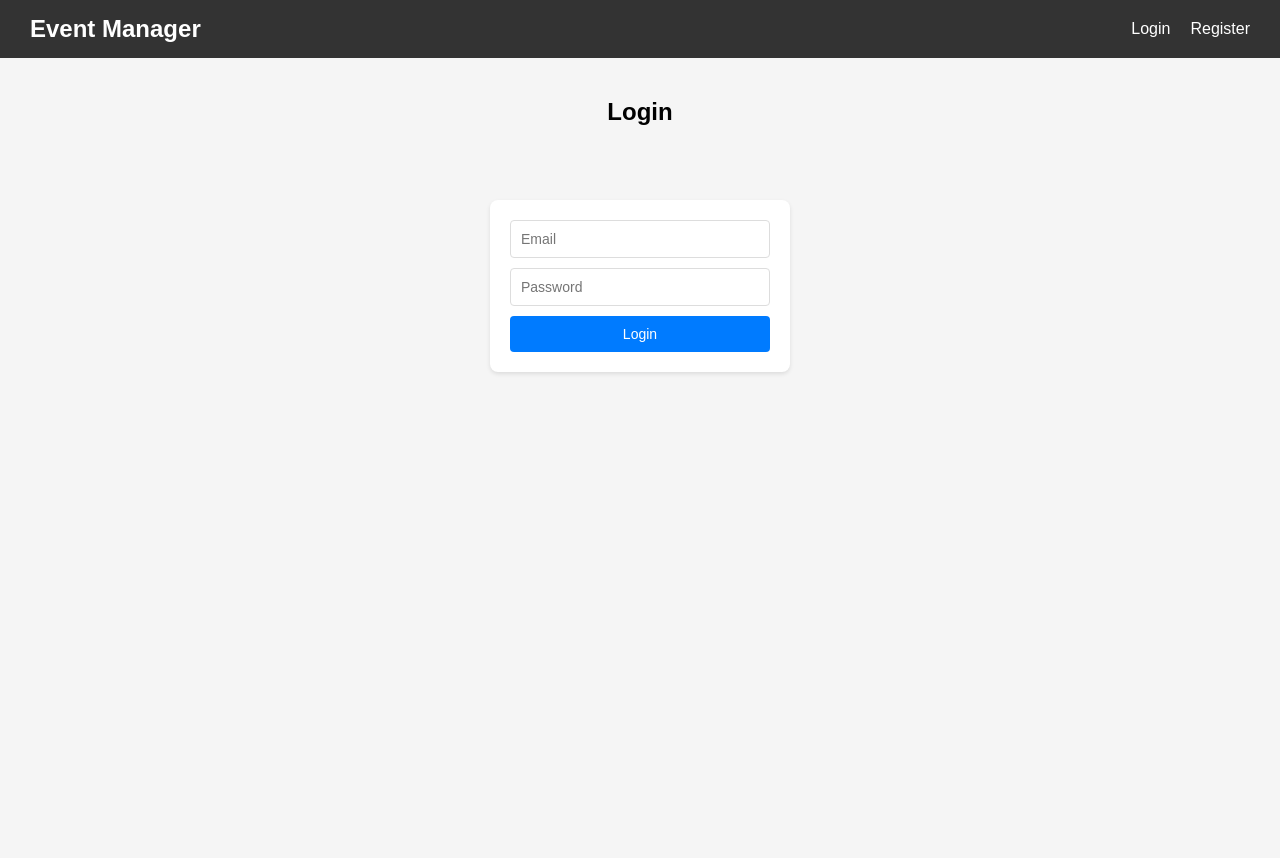
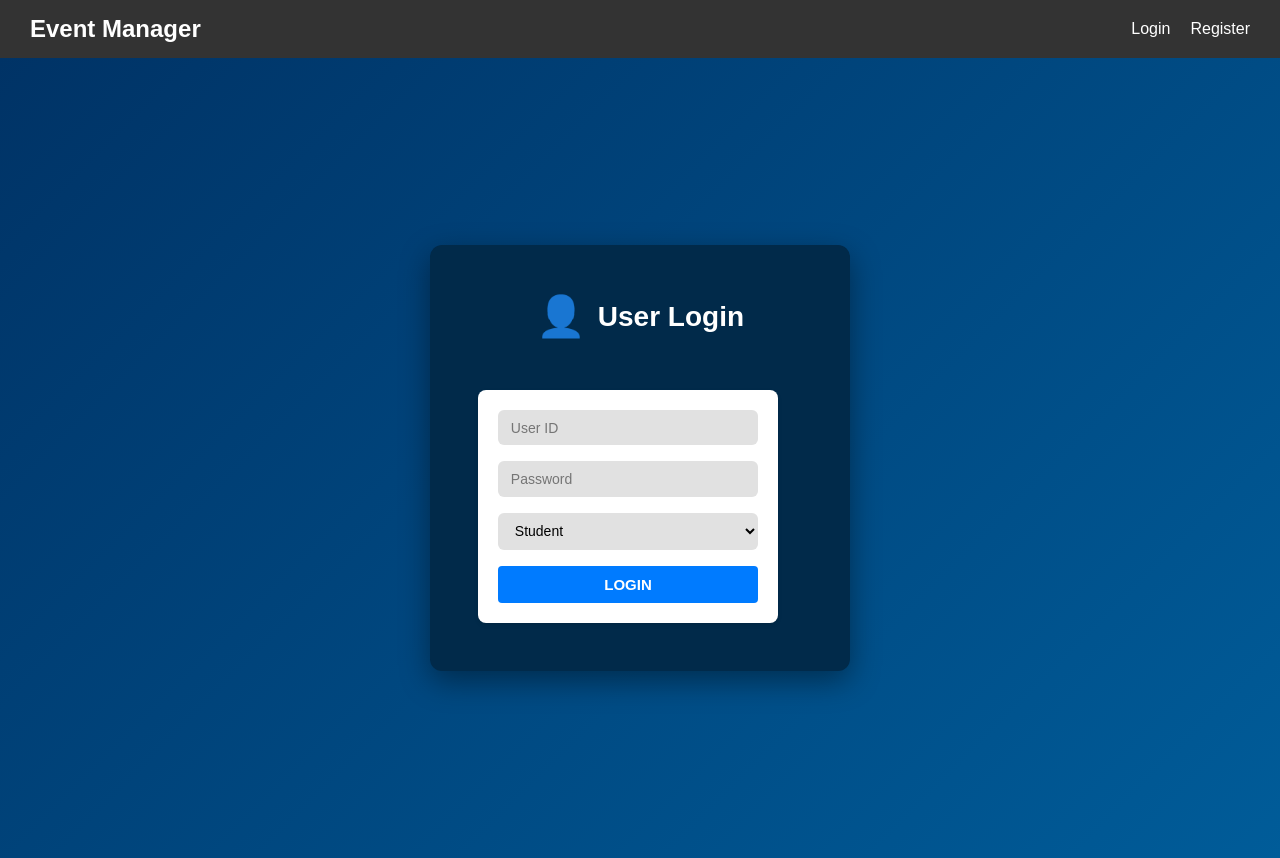
Before and after one commit to Jargon19/DB-Project, a React (Vite) app in the folder Project/: page /login in a window 1280 px wide. Built offline with nearby package versions, Linux system fonts and the light colour scheme.

Commit message:
added specific pages and made login/reg look nice

```diff
--- a/Project/package.json
+++ b/Project/package.json
@@ -10,6 +10,9 @@
     "preview": "vite preview"
   },
   "dependencies": {
+    "@emotion/react": "^11.14.0",
+    "@emotion/styled": "^11.14.0",
+    "@mui/material": "^7.0.1",
     "react": "^19.0.0",
     "react-dom": "^19.0.0",
     "react-router-dom": "^7.4.1"
--- a/Project/src/App.jsx
+++ b/Project/src/App.jsx
@@ -3,16 +3,18 @@ import { useState } from "react";
 import LoginPage from "./pages/LoginPage";
 import RegisterPage from "./pages/RegisterPage";
 import Dashboard from "./pages/Dashboard";
-import EventPage from "./pages/EventPage";
 import NotFound from "./pages/NotFound";
 import Navbar from "./components/Navbar";
+import SuperAdminPage from "./pages/SuperAdminPage";
+import AdminPage from "./pages/AdminPage";
+import StudentPage from "./pages/StudentPage";
 import "./App.css";
+import { useEffect } from "react";
 
 // Main App component
 function App() {
-  const [user, setUser] = useState(null); // Defining state for the user
+  const [user, setUser] = useState(null);
 
-    // Protected routes wrapper
   const ProtectedLayout = () => {
     if (!user) {
       return <Navigate to="/login" replace />;
@@ -24,15 +26,19 @@ function App() {
     <Router>
       <Navbar user={user} setUser={setUser} />
       <Routes>
-        {/* Routing paths */}
         <Route path="/" element={<Navigate to="/dashboard" />} />
         <Route path="/login" element={<LoginPage setUser={setUser} />} />
         <Route path="/register" element={<RegisterPage />} />
+
         <Route element={<ProtectedLayout />}>
           <Route path="/dashboard" element={<Dashboard user={user} />} />
-          <Route path="/event/:id" element={<EventPage user={user} />} />
+
+          {/* Role-based dashboards */}
+          <Route path="/superadmin" element={<SuperAdminPage />} />
+          <Route path="/admin" element={<AdminPage />} />
+          <Route path="/student" element={<StudentPage />} />
         </Route>
-        */
+
         <Route path="*" element={<NotFound />} />
       </Routes>
     </Router>
--- /dev/null
+++ b/Project/src/pages/AdminPage.jsx
@@ -0,0 +1,101 @@
+import React, { useState } from "react";
+import "../styles/AuthPages.css";
+
+function AdminPage() {
+  const [eventData, setEventData] = useState({
+    name: "",
+    description: "",
+    location: "",
+    datetime: "",
+    category: "",
+  });
+
+  const [message, setMessage] = useState("");
+
+  const handleChange = (e) => {
+    const { name, value } = e.target;
+    setEventData((prev) => ({ ...prev, [name]: value }));
+  };
+
+  const handleCreateEvent = async (e) => {
+    e.preventDefault();
+    setMessage("");
+
+    try {
+      const response = await fetch("/api/events/create", {
+        method: "POST",
+        headers: { "Content-Type": "application/json" },
+        body: JSON.stringify(eventData),
+      });
+
+      const data = await response.json();
+
+      if (!response.ok) throw new Error(data.error || "Creation failed.");
+
+      setMessage("✅ Event created successfully!");
+      setEventData({
+        name: "",
+        description: "",
+        location: "",
+        datetime: "",
+        category: "",
+      });
+    } catch (err) {
+      setMessage("❌ Error: " + err.message);
+    }
+  };
+
+  return (
+    <div className="auth-container">
+      <div className="auth-box">
+        <h2 className="auth-title">Admin Dashboard</h2>
+        <p>Create a new event below:</p>
+        <form onSubmit={handleCreateEvent}>
+          <input
+            type="text"
+            name="name"
+            placeholder="Event Name"
+            value={eventData.name}
+            onChange={handleChange}
+            required
+          />
+          <input
+            type="text"
+            name="location"
+            placeholder="Location"
+            value={eventData.location}
+            onChange={handleChange}
+            required
+          />
+          <input
+            type="datetime-local"
+            name="datetime"
+            value={eventData.datetime}
+            onChange={handleChange}
+            required
+          />
+          <input
+            type="text"
+            name="category"
+            placeholder="Category (e.g. social, private)"
+            value={eventData.category}
+            onChange={handleChange}
+            required
+          />
+          <textarea
+            name="description"
+            placeholder="Description"
+            value={eventData.description}
+            onChange={handleChange}
+            rows={4}
+            required
+          />
+          <button type="submit">Create Event</button>
+        </form>
+        {message && <p style={{ marginTop: "1rem" }}>{message}</p>}
+      </div>
+    </div>
+  );
+}
+
+export default AdminPage;
--- a/Project/src/pages/LoginPage.jsx
+++ b/Project/src/pages/LoginPage.jsx
@@ -1,10 +1,11 @@
 import { useState } from "react";
 import { useNavigate } from "react-router-dom";
-import "../styles/LoginPage.css";
+import "../styles/AuthPages.css";
 
 function LoginPage({ setUser }) {
-  const [email, setEmail] = useState("");
+  const [userId, setUserId] = useState("");
   const [password, setPassword] = useState("");
+  const [role, setRole] = useState("student"); // Default
   const [loading, setLoading] = useState(false);
   const [error, setError] = useState("");
   const navigate = useNavigate();
@@ -17,10 +18,8 @@ function LoginPage({ setUser }) {
     try {
       const response = await fetch("/api/auth/login", {
         method: "POST",
-        headers: {
-          "Content-Type": "application/json",
-        },
-        body: JSON.stringify({ email, password }),
+        headers: { "Content-Type": "application/json" },
+        body: JSON.stringify({ email, password, role }),
       });
 
       const data = await response.json();
@@ -29,43 +28,52 @@ function LoginPage({ setUser }) {
         throw new Error(data.error || "Login failed");
       }
 
-      // Store the access token in localStorage
       localStorage.setItem("accessToken", data.accessToken);
 
-      // Update user context with received data
       setUser({
         id: data.user_id,
         email: data.email,
         name: data.name,
         role: data.role,
         universityId: data.university_id,
-        universityName: data.university_name
+        universityName: data.university_name,
       });
 
-      // Redirect to dashboard
+      // Navigate based on role
+      switch (data.role) {
+        case "super_admin":
+          navigate("/super-admin");
+          break;
+        case "admin":
+          navigate("/admin");
+          break;
+        case "student":
+          navigate("/student");
+          break;
+        default:
           navigate("/dashboard");
+      }
     } catch (err) {
-      setError(err.message);
-      if (err.message.includes("credentials")) {
-        setError("Invalid email or password");
-      } else {
-        setError("Login failed.");
-      }
+      setError("Invalid login credentials.");
     } finally {
       setLoading(false);
     }
   };
 
   return (
-    <div className="container">
-      <h2>Login</h2>
-      {error && <div className="error-message">{error}</div>}
+    <div className="auth-container">
+      <div className="auth-box">
+        <div className="auth-header">
+          <span className="auth-icon">👤</span>
+          <h2 className="auth-title">User Login</h2>
+        </div>
+        {error && <p className="auth-error">{error}</p>}
         <form onSubmit={handleSubmit}>
           <input
-          type="email"
-          placeholder="Email"
-          value={email}
-          onChange={(e) => setEmail(e.target.value)}
+            type="text"
+            placeholder="User ID"
+            value={userId}
+            onChange={(e) => setUserId(e.target.value)}
             required
           />
           <input
@@ -75,11 +83,18 @@ function LoginPage({ setUser }) {
             onChange={(e) => setPassword(e.target.value)}
             required
           />
+          <select value={role} onChange={(e) => setRole(e.target.value)} required>
+            <option value="student">Student</option>
+            <option value="admin">Admin</option>
+            <option value="super_admin">Super Admin</option>
+          </select>
           <button type="submit" disabled={loading}>
-          {loading ? "Logging in..." : "Login"}
+            {loading ? "Logging in..." : "LOGIN"}
           </button>
         </form>
       </div>
+    </div>
+
   );
 }
 
--- a/Project/src/pages/RegisterPage.jsx
+++ b/Project/src/pages/RegisterPage.jsx
@@ -1,30 +1,29 @@
 import { useState } from "react";
 import { useNavigate } from "react-router-dom";
+import "../styles/AuthPages.css";
 
 function RegisterPage({ setUser }) {
   const [formData, setFormData] = useState({
+    user_id: "",
     name: "",
-    email: "",
     password: "",
     confirmPassword: "",
-    role: "student", // Default role
-    university_id: ""
+    role: "student",
   });
+
   const [error, setError] = useState("");
   const [loading, setLoading] = useState(false);
   const navigate = useNavigate();
 
   const handleChange = (e) => {
     const { name, value } = e.target;
-    setFormData(prev => ({
-      ...prev,
-      [name]: value
-    }));
+    setFormData((prev) => ({ ...prev, [name]: value }));
   };
 
   const handleSubmit = async (e) => {
     e.preventDefault();
     setError("");
+
     if (formData.password !== formData.confirmPassword) {
       return setError("Passwords don't match");
     }
@@ -34,22 +33,29 @@ function RegisterPage({ setUser }) {
     try {
       const response = await fetch("/api/auth/register", {
         method: "POST",
-        headers: {
-          "Content-Type": "application/json",
-        },
+        headers: { "Content-Type": "application/json" },
         body: JSON.stringify(formData),
       });
 
       const data = await response.json();
+      if (!response.ok) throw new Error(data.error || "Registration failed");
 
-      if (!response.ok) {
-        throw new Error(data.error || "Registration failed");
+      setUser(data);
+
+      // Redirect based on role
+      switch (formData.role) {
+        case "super_admin":
+          navigate("/superadmin");
+          break;
+        case "admin":
+          navigate("/admin");
+          break;
+        case "student":
+          navigate("/student");
+          break;
+        default:
+          navigate("/dashboard");
       }
-
-      // Optional: Auto-login after registration
-      setUser(data);
-      navigate("/dashboard");
-
     } catch (err) {
       setError(err.message);
     } finally {
@@ -58,12 +64,22 @@ function RegisterPage({ setUser }) {
   };
 
   return (
-    <div className="container">
-      <h2>Register</h2>
-      {error && <div className="error-message">{error}</div>}
-
+    <div className="auth-container">
+      <div className="auth-box">
+        <div className="auth-header">
+          <span className="auth-icon">📝</span>
+          <h2 className="auth-title">User Register</h2>
+        </div>
+        {error && <p className="auth-error">{error}</p>}
         <form onSubmit={handleSubmit}>
-        {/* Name Field */}
+          <input
+            type="text"
+            name="user_id"
+            placeholder="User ID"
+            value={formData.user_id}
+            onChange={handleChange}
+            required
+          />
           <input
             type="text"
             name="name"
@@ -72,29 +88,14 @@ function RegisterPage({ setUser }) {
             onChange={handleChange}
             required
           />
-
-        {/* Email Field */}
-        <input
-          type="email"
-          name="email"
-          placeholder="Email"
-          value={formData.email}
-          onChange={handleChange}
-          required
-        />
-
-        {/* Password Field */}
           <input
             type="password"
             name="password"
             placeholder="Password"
             value={formData.password}
             onChange={handleChange}
-          minLength="8"
             required
           />
-
-        {/* Confirm Password */}
           <input
             type="password"
             name="confirmPassword"
@@ -103,36 +104,21 @@ function RegisterPage({ setUser }) {
             onChange={handleChange}
             required
           />
-
-        {/* Role Selection Section */}
-        <div className="role-selection">
-          <p className="role-label">Select your role</p>
           <select
             name="role"
             value={formData.role}
             onChange={handleChange}
-            className="select-field"
             required
           >
             <option value="student">Student</option>
-            <option value="admin">Organization Admin</option>
+            <option value="admin">Admin</option>
             <option value="super_admin">Super Admin</option>
           </select>
-        </div>
-
-        <input
-          type="text"
-          name="university_id"
-          placeholder="University ID"
-          value={formData.university_id}
-          onChange={handleChange}
-          required
-        />
-
           <button type="submit" disabled={loading}>
-          {loading ? "Registering..." : "Register"}
+            {loading ? "Registering..." : "REGISTER"}
           </button>
         </form>
+      </div>
     </div>
   );
 }
--- /dev/null
+++ b/Project/src/pages/StudentPage.jsx
@@ -0,0 +1,16 @@
+import React from "react";
+import "../styles/AuthPages.css";
+
+function StudentPage() {
+  return (
+    <div className="auth-container">
+      <div className="auth-box">
+        <h2 className="auth-title">Student Dashboard</h2>
+        <p>Welcome! Browse events, rate them, and leave comments.</p>
+        {/* Insert events list and interaction features here */}
+      </div>
+    </div>
+  );
+}
+
+export default StudentPage;
--- /dev/null
+++ b/Project/src/pages/SuperAdminPage.jsx
@@ -0,0 +1,63 @@
+import React, { useState } from "react";
+import "../styles/AuthPages.css";
+
+function SuperAdminPage() {
+  const [universityName, setUniversityName] = useState("");
+  const [location, setLocation] = useState("");
+  const [message, setMessage] = useState("");
+
+  const handleCreateUniversity = async (e) => {
+    e.preventDefault();
+    setMessage("");
+
+    try {
+      const response = await fetch("/api/universities/create", {
+        method: "POST",
+        headers: { "Content-Type": "application/json" },
+        body: JSON.stringify({
+          name: universityName,
+          location,
+        }),
+      });
+
+      const data = await response.json();
+
+      if (!response.ok) throw new Error(data.error || "Creation failed.");
+
+      setMessage("✅ University created successfully!");
+      setUniversityName("");
+      setLocation("");
+    } catch (err) {
+      setMessage("❌ Error: " + err.message);
+    }
+  };
+
+  return (
+    <div className="auth-container">
+      <div className="auth-box">
+        <h2 className="auth-title">Super Admin Dashboard</h2>
+        <p>Create a new university below:</p>
+        <form onSubmit={handleCreateUniversity}>
+          <input
+            type="text"
+            placeholder="University Name"
+            value={universityName}
+            onChange={(e) => setUniversityName(e.target.value)}
+            required
+          />
+          <input
+            type="text"
+            placeholder="Location"
+            value={location}
+            onChange={(e) => setLocation(e.target.value)}
+            required
+          />
+          <button type="submit">Create University</button>
+        </form>
+        {message && <p style={{ marginTop: "1rem" }}>{message}</p>}
+      </div>
+    </div>
+  );
+}
+
+export default SuperAdminPage;
--- /dev/null
+++ b/Project/src/styles/AuthPages.css
@@ -0,0 +1,81 @@
+/* AuthPages.css */
+
+.auth-container {
+    height: 100vh;
+    width: 100vw;
+    display: flex;
+    justify-content: center;
+    align-items: center;
+    background: linear-gradient(135deg, #003366, #005c99);
+  }
+
+  .auth-box {
+    background-color: #012a4a;
+    padding: 3rem;
+    border-radius: 12px;
+    box-shadow: 0 10px 30px rgba(0, 0, 0, 0.4);
+    width: 100%;
+    max-width: 420px;
+    color: white;
+    box-sizing: border-box;
+  }
+
+  .auth-header {
+    display: flex;
+    align-items: center;
+    gap: 12px;
+    justify-content: center;
+    margin-bottom: 1.5rem;
+  }
+
+  .auth-icon {
+    font-size: 2.5rem;
+  }
+
+  .auth-title {
+    font-size: 1.75rem;
+    font-weight: bold;
+    margin: 0;
+  }
+
+  .auth-error {
+    background: #ff4444;
+    padding: 0.5rem;
+    border-radius: 5px;
+    margin-bottom: 1rem;
+    text-align: center;
+  }
+
+  form input,
+  form select,
+  form textarea {
+    width: 100%;
+    padding: 0.6rem 0.8rem;
+    margin-bottom: 1rem;
+    border: none;
+    border-radius: 6px;
+    font-size: 14px;
+    background-color: #e1e1e1;
+    color: black;
+  }
+
+  form textarea {
+    resize: vertical;
+  }
+
+  button {
+    width: 100%;
+    padding: 0.6rem;
+    background-color: #0077cc;
+    color: white;
+    border: none;
+    border-radius: 5px;
+    font-weight: bold;
+    font-size: 15px;
+    cursor: pointer;
+    transition: background-color 0.3s ease;
+  }
+
+  button:hover {
+    background-color: #005999;
+  }
```
Also changed, not shown: Project/src/pages/EventPage.jsx (deleted, +0 -25 lines), 1 other file (tests, documents, lock files or other folders). Lines whose indentation alone changed are shown as unchanged.
